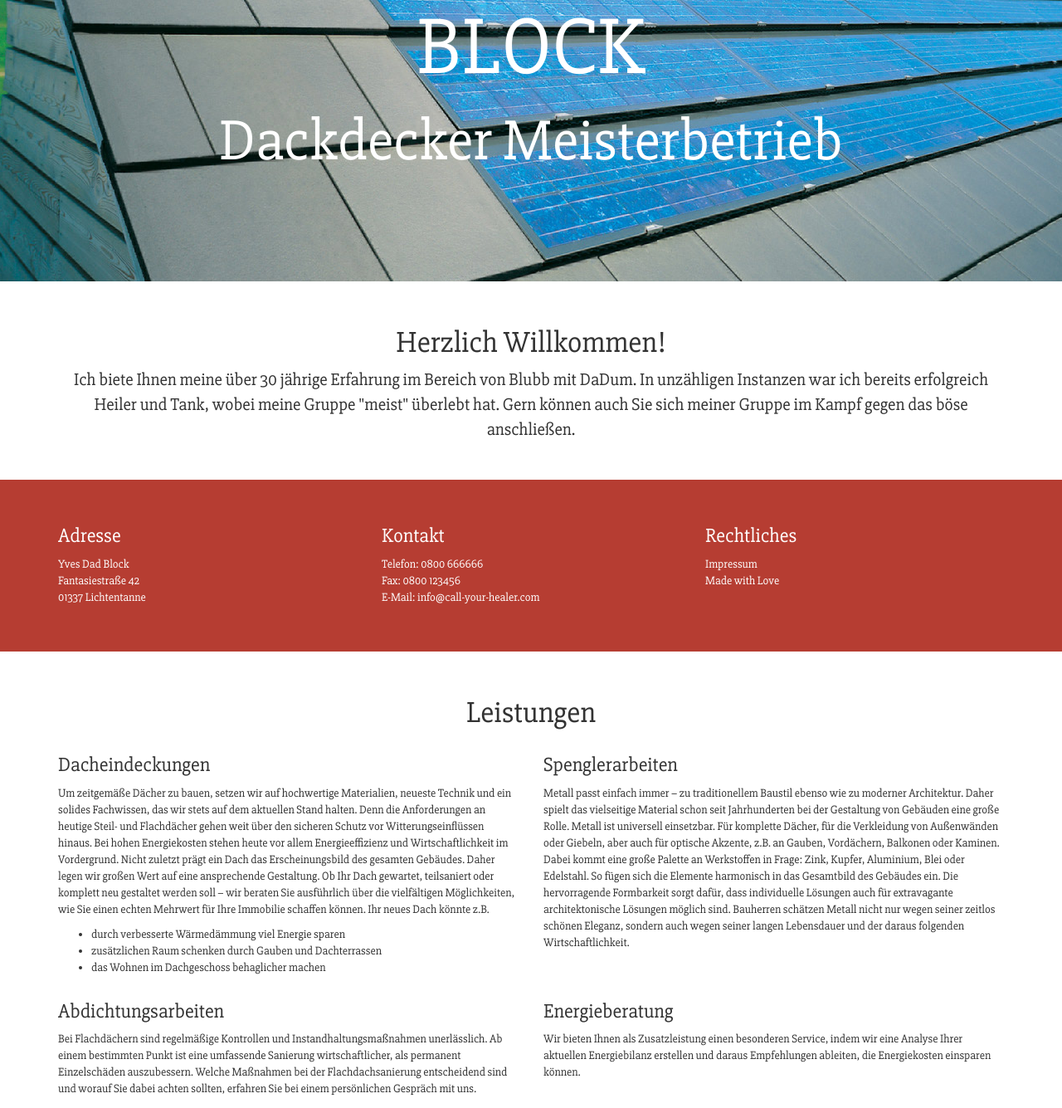
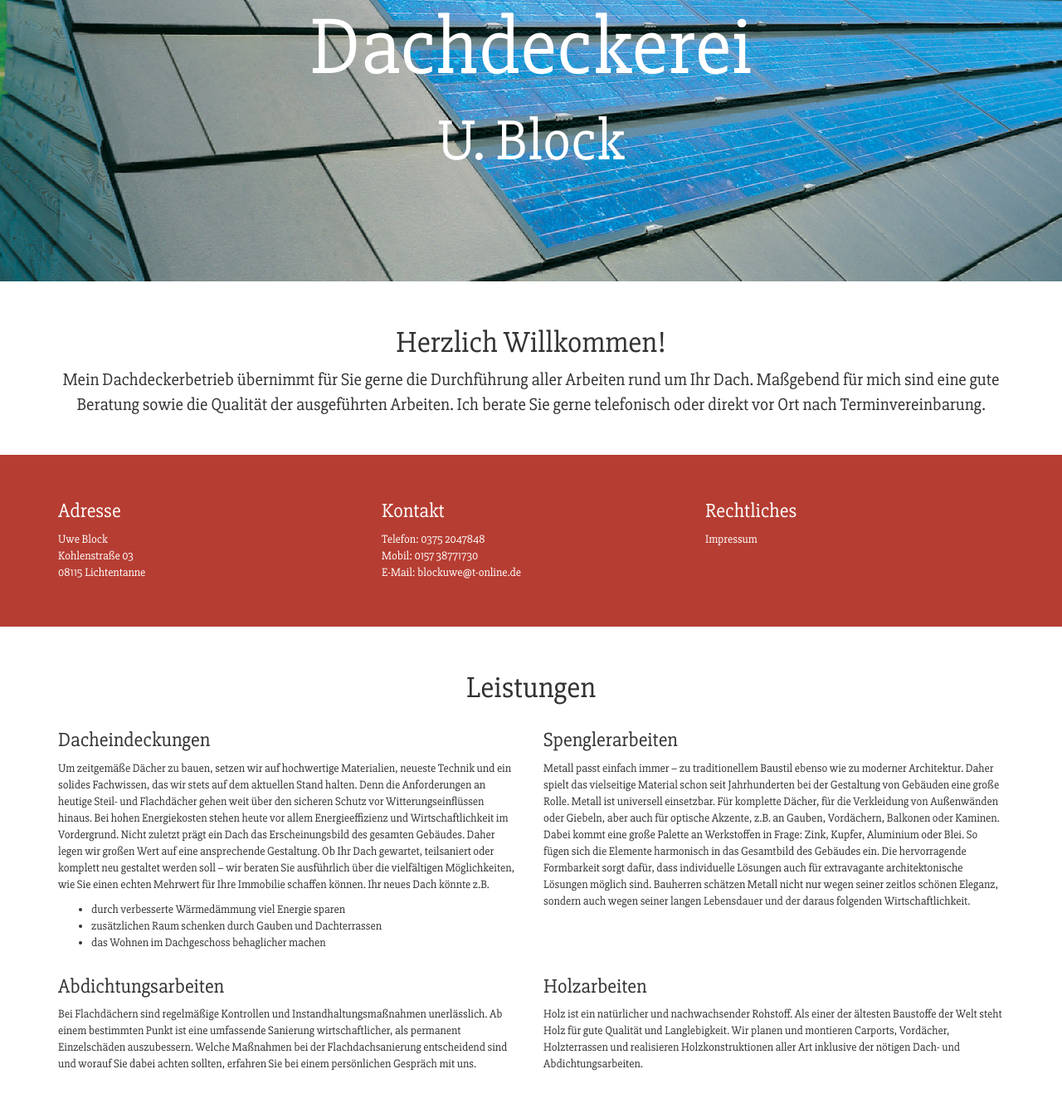
Before and after one commit to mfreiholz/block-dachdecker, a plain HTML site: page index.html in a window 1280 px wide. Shown: the part 136-1471 px from the top of the page at 83% size. Drawn offline with Linux system fonts and the light colour scheme.

Commit message:
updates index

```diff
--- a/index.html
+++ b/index.html
@@ -41,8 +41,8 @@
 
 	<!-- Header -->
 	<div class="header-container">
-		<h1>BLOCK</h1>
-		<h2>Dackdecker Meisterbetrieb</h2>
+		<h1>Dachdeckerei</h1>
+		<h2>U. Block</h2>
 	</div>
 
 	<!-- Welcome -->
@@ -50,9 +50,9 @@
 		<div class="container text-center">
 			<h1>Herzlich Willkommen!</h1>
 			<p>
-				Ich biete Ihnen meine über 30 jährige Erfahrung im Bereich von Blubb mit DaDum. In unzähligen Instanzen war ich bereits erfolgreich
-				Heiler und Tank, wobei meine Gruppe "meist" überlebt hat. Gern können auch Sie sich meiner Gruppe im Kampf gegen das
-				böse anschließen.
+				Mein Dachdeckerbetrieb übernimmt für Sie gerne die Durchführung aller Arbeiten rund um Ihr Dach.
+				Maßgebend für mich sind eine gute Beratung sowie die Qualität der ausgeführten Arbeiten.
+				Ich berate Sie gerne telefonisch oder direkt vor Ort nach Terminvereinbarung.
 			</p>
 		</div>
 	</div>
@@ -65,19 +65,19 @@
 				<div class="col-sm-4">
 					<h3>Adresse</h3>
 					<p>
-						<address>Yves Dad Block<br> Fantasiestraße 42<br> 01337 Lichtentanne</address>
+						<address>Uwe Block<br> Kohlenstraße 03<br> 08115 Lichtentanne</address>
 					</p>
 				</div>
 				<div class="col-sm-4">
 					<h3>Kontakt</h3>
 					<p>
-						<address>Telefon: 0800 666666<br>Fax: 0800 123456<br>E-Mail: info@call-your-healer.com</address>
+						<address>Telefon: 0375 2047848<br>Mobil: 0157 38771730<br>E-Mail: blockuwe@t-online.de</address>
 					</p>
 				</div>
 				<div class="col-sm-4">
 					<h3>Rechtliches</h3>
 					<p>
-						Impressum<br> Made with Love
+						Impressum
 					</p>
 				</div>
 			</div>
@@ -114,7 +114,7 @@
 						Metall passt einfach immer – zu traditionellem Baustil ebenso wie zu moderner Architektur. Daher spielt das vielseitige Material
 						schon seit Jahrhunderten bei der Gestaltung von Gebäuden eine große Rolle. Metall ist universell einsetzbar. Für komplette
 						Dächer, für die Verkleidung von Außenwänden oder Giebeln, aber auch für optische Akzente, z.B. an Gauben, Vordächern,
-						Balkonen oder Kaminen. Dabei kommt eine große Palette an Werkstoffen in Frage: Zink, Kupfer, Aluminium, Blei oder Edelstahl.
+						Balkonen oder Kaminen. Dabei kommt eine große Palette an Werkstoffen in Frage: Zink, Kupfer, Aluminium oder Blei.
 						So fügen sich die Elemente harmonisch in das Gesamtbild des Gebäudes ein. Die hervorragende Formbarkeit sorgt dafür,
 						dass individuelle Lösungen auch für extravagante architektonische Lösungen möglich sind. Bauherren schätzen Metall
 						nicht nur wegen seiner zeitlos schönen Eleganz, sondern auch wegen seiner langen Lebensdauer und der daraus folgenden
@@ -132,10 +132,12 @@
 					</p>
 				</div>
 				<div class="col-sm-6">
-					<h3>Energieberatung</h3>
+					<h3>Holzarbeiten</h3>
 					<p>
-						Wir bieten Ihnen als Zusatzleistung einen besonderen Service, indem wir eine Analyse Ihrer aktuellen Energiebilanz erstellen
-						und daraus Empfehlungen ableiten, die Energiekosten einsparen können.
+						Holz ist ein natürlicher und nachwachsender Rohstoff.
+						Als einer der ältesten Baustoffe der Welt steht Holz für gute Qualität und Langlebigkeit.
+						Wir planen und montieren Carports, Vordächer, Holzterrassen und realisieren Holzkonstruktionen
+						aller Art inklusive der nötigen Dach- und Abdichtungsarbeiten.
 					</p>
 				</div>
 			</div>
```
